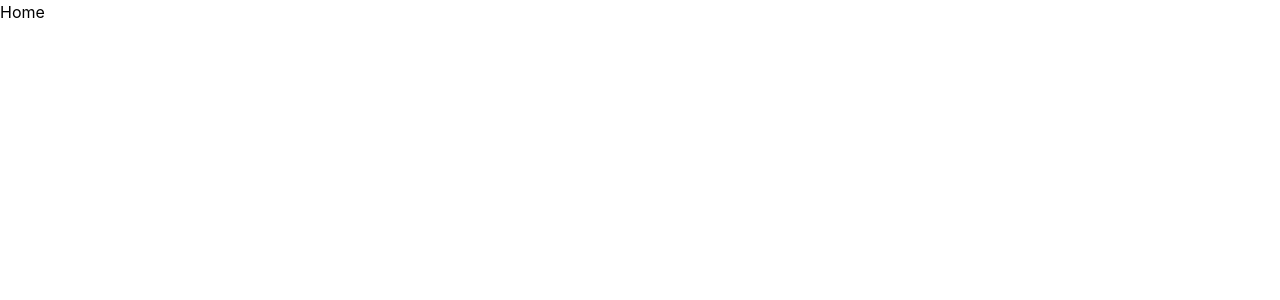
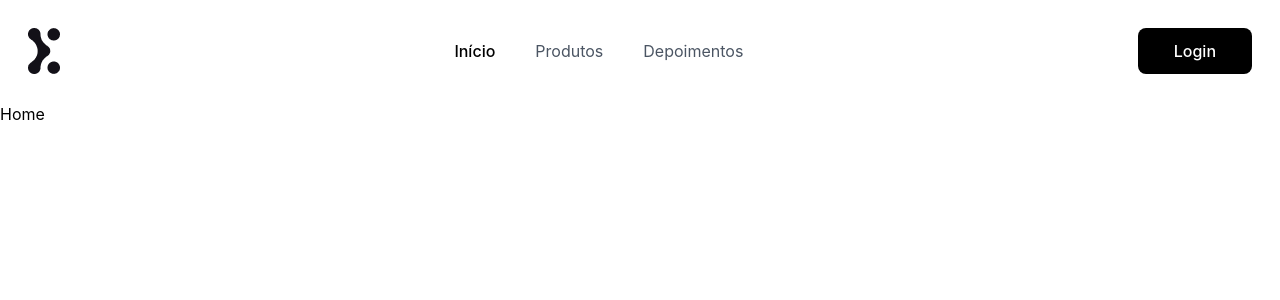
Before and after one commit to vemser/vemser-vs13-projeto-tshirt-ecomerce-front, a React (Vite) app: page / in a window 1280 px wide. Shown: the top 300 px of the page. Built offline with nearby package versions, Linux system fonts and the light colour scheme.

Commit message:
feat: add header structure

```diff
--- /dev/null
+++ b/src/components/Header/Header.tsx
@@ -0,0 +1,42 @@
+import { Link, useNavigate } from "react-router-dom";
+import Logo from "../../assets/logo.png";
+
+const Header = () => {
+  const navigate = useNavigate();
+
+  return (
+    <header className="flex justify-center p-7">
+      <nav className="max-w-7xl w-full flex justify-between gap-6">
+        <img
+          onClick={() => navigate("/")}
+          className="cursor-pointer"
+          src={Logo}
+          alt="logo do iShirt"
+        />
+
+        <ul className="hidden gap-10 items-center md:flex">
+          <li className="font-medium cursor-pointer hover:text-black">
+            <Link to={"/"}>Início</Link>
+          </li>
+          <li className="text-gray-600 cursor-pointer hover:text-black">
+            <Link to={"/"}>Produtos</Link>
+          </li>
+          <li className="text-gray-600 cursor-pointer hover:text-black">
+            <Link to={"/"}>Depoimentos</Link>
+          </li>
+        </ul>
+
+        <div className="flex gap-8">
+          <button
+            onClick={() => navigate("/login")}
+            className="bg-black text-white font-medium px-9 py-2 rounded-lg transition-opacity hover:opacity-80"
+          >
+            Login
+          </button>
+        </div>
+      </nav>
+    </header>
+  );
+};
+
+export default Header;
--- a/src/routes/Router.tsx
+++ b/src/routes/Router.tsx
@@ -2,10 +2,13 @@ import { BrowserRouter, Route, Routes } from "react-router-dom";
 
 import Checkout from "../pages/Checkout/Checkout";
 import { Register } from "../pages/Register";
+import Header from "../components/Header/Header";
 
 export default function Router() {
   return (
     <BrowserRouter>
+      <Header />
+
       <Routes>
         <Route
           path="/"
```
Also changed, not shown: src/assets/logo.png (added).
